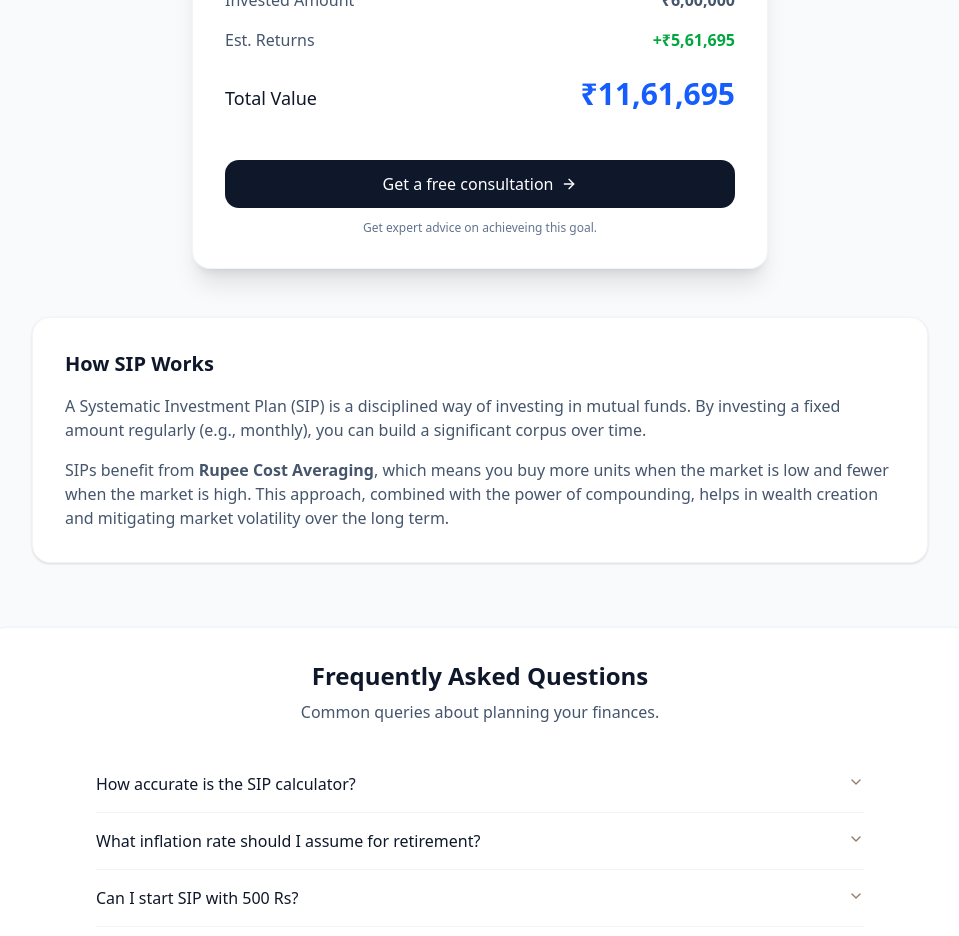
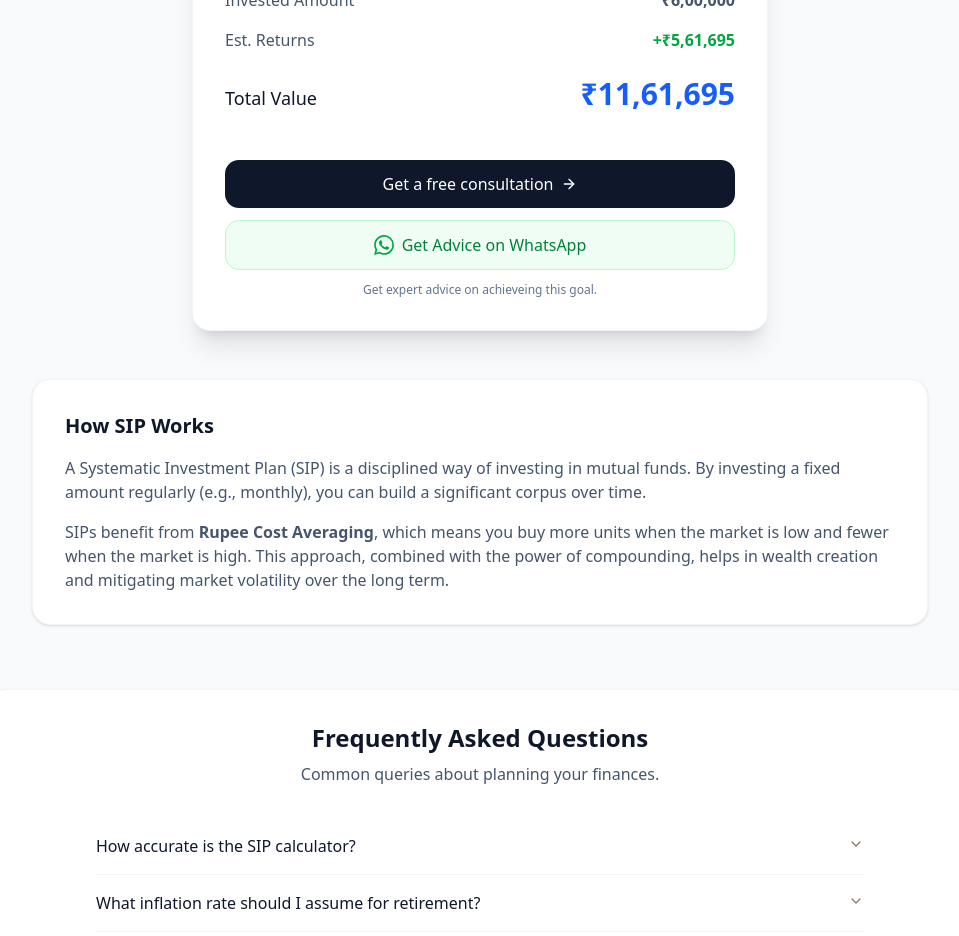
Before and after one commit to balumanthena/Nirvaana, a Next.js app: page /calculators in a window 1280 px wide. Shown: the part 1120-2056 px from the top of the page, without its empty margins (160-1119 px from the left). Built offline with nearby package versions, Linux system fonts and the light colour scheme; a web font is replaced by a local one.

Commit message:
Feat: Implement Context-Aware WhatsApp Automation

```diff
--- a/src/components/calculators/RetirementCalculator.tsx
+++ b/src/components/calculators/RetirementCalculator.tsx
@@ -181,7 +181,7 @@
                 </div>
 
                 {/* CTA */}
-                <div className="pt-6">
+                <div className="pt-6 flex flex-col gap-3">
                     <Link
                         href="/contact"
                         className="group flex items-center justify-center w-full px-6 py-3 bg-green-900 text-white font-medium rounded-xl hover:bg-green-800 transition-colors"
@@ -189,7 +189,24 @@
                         Plan your retirement
                         <ArrowRight className="w-4 h-4 ml-2 group-hover:translate-x-1 transition-transform" />
                     </Link>
-                    <p className="text-center text-xs text-slate-500 mt-3">
+
+                    <Link
+                        href={`https://wa.me/919182026548?text=${encodeURIComponent("Hi Nirvana Wealth Planner, I used the retirement planner and want help planning my retirement.")}`}
+                        target="_blank"
+                        onClick={() => {
+                            if (typeof window !== "undefined" && (window as any).clarity) {
+                                (window as any).clarity("event", "whatsapp_click_retirement");
+                            }
+                        }}
+                        className="group flex items-center justify-center w-full px-6 py-3 bg-green-50 text-green-700 font-medium rounded-xl hover:bg-green-100 transition-colors border border-green-200"
+                    >
+                        <svg viewBox="0 0 24 24" className="w-5 h-5 mr-2 fill-green-600" xmlns="http://www.w3.org/2000/svg">
+                            <path d="M17.472 14.382c-.297-.149-1.758-.867-2.03-.967-.273-.099-.471-.148-.67.15-.197.297-.767.966-.94 1.164-.173.199-.347.223-.644.075-.297-.15-1.255-.463-2.39-1.475-.883-.788-1.48-1.761-1.653-2.059-.173-.297-.018-.458.13-.606.134-.133.298-.347.446-.52.149-.174.198-.298.298-.497.099-.198.05-.371-.025-.52-.075-.149-.669-1.612-.916-2.207-.242-.579-.487-.5-.669-.51-.173-.008-.371-.01-.57-.01-.198 0-.52.074-.792.372-.272.297-1.04 1.016-1.04 2.479 0 1.462 1.065 2.875 1.213 3.074.149.198 2.096 3.2 5.077 4.487.709.306 1.262.489 1.694.625.712.227 1.36.195 1.871.118.571-.085 1.758-.719 2.006-1.413.248-.694.248-1.289.173-1.413-.074-.124-.272-.198-.57-.347m-5.421 7.403h-.004a9.87 9.87 0 01-5.031-1.378l-.361-.214-3.741.982.998-3.648-.235-.374a9.86 9.86 0 01-1.51-5.26c.001-5.45 4.436-9.884 9.888-9.884 2.64 0 5.122 1.03 6.988 2.898a9.825 9.825 0 012.893 6.994c-.003 5.45-4.437 9.884-9.885 9.884m8.413-18.297A11.815 11.815 0 0012.05 0C5.495 0 .16 5.335.157 11.892c0 2.096.547 4.142 1.588 5.945L.057 24l6.305-1.654a11.882 11.882 0 005.683 1.448h.005c6.554 0 11.89-5.335 11.893-11.893a11.821 11.821 0 00-3.48-8.413z" />
+                        </svg>
+                        Get Advice on WhatsApp
+                    </Link>
+
+                    <p className="text-center text-xs text-slate-500">
                         Is your current savings enough? Let's check.
                     </p>
                 </div>
--- a/src/components/calculators/RiskProfileQuiz.tsx
+++ b/src/components/calculators/RiskProfileQuiz.tsx
@@ -172,7 +172,7 @@
 
     if (showResult) {
         const result = calculateResult();
-        const whatsappMessage = `Hi Nirvana Wealth Planner, I just took your Risk Profile Quiz and I got: *${result.label}*. I'd like some guidance on where to invest.`;
+        const whatsappMessage = `Hi Nirvana Wealth Planner, my risk profile is ${result.label}. Please guide me.`;
 
         return (
             <div className="bg-white rounded-3xl shadow-xl border border-slate-100 p-8 md:p-12 text-center animate-in zoom-in-95 duration-500">
--- a/src/components/calculators/SipCalculator.tsx
+++ b/src/components/calculators/SipCalculator.tsx
@@ -159,7 +159,7 @@
                 </div>
 
                 {/* CTA */}
-                <div className="pt-6">
+                <div className="pt-6 flex flex-col gap-3">
                     <Link
                         href="/contact"
                         className="group flex items-center justify-center w-full px-6 py-3 bg-slate-900 text-white font-medium rounded-xl hover:bg-slate-800 transition-colors"
@@ -167,7 +167,25 @@
                         Get a free consultation
                         <ArrowRight className="w-4 h-4 ml-2 group-hover:translate-x-1 transition-transform" />
                     </Link>
-                    <p className="text-center text-xs text-slate-500 mt-3">
+
+                    <Link
+                        href={`https://wa.me/919182026548?text=${encodeURIComponent("Hi Nirvana Wealth Planner, I calculated my SIP and would like personalized investment advice.")}`}
+                        target="_blank"
+                        onClick={() => {
+                            if (typeof window !== "undefined" && (window as any).clarity) {
+                                (window as any).clarity("event", "whatsapp_click_sip");
+                            }
+                        }}
+                        className="group flex items-center justify-center w-full px-6 py-3 bg-green-50 text-green-700 font-medium rounded-xl hover:bg-green-100 transition-colors border border-green-200"
+                    >
+                        {/* Simple WhatsApp-like icon using standard SVG path or just text */}
+                        <svg viewBox="0 0 24 24" className="w-5 h-5 mr-2 fill-green-600" xmlns="http://www.w3.org/2000/svg">
+                            <path d="M17.472 14.382c-.297-.149-1.758-.867-2.03-.967-.273-.099-.471-.148-.67.15-.197.297-.767.966-.94 1.164-.173.199-.347.223-.644.075-.297-.15-1.255-.463-2.39-1.475-.883-.788-1.48-1.761-1.653-2.059-.173-.297-.018-.458.13-.606.134-.133.298-.347.446-.52.149-.174.198-.298.298-.497.099-.198.05-.371-.025-.52-.075-.149-.669-1.612-.916-2.207-.242-.579-.487-.5-.669-.51-.173-.008-.371-.01-.57-.01-.198 0-.52.074-.792.372-.272.297-1.04 1.016-1.04 2.479 0 1.462 1.065 2.875 1.213 3.074.149.198 2.096 3.2 5.077 4.487.709.306 1.262.489 1.694.625.712.227 1.36.195 1.871.118.571-.085 1.758-.719 2.006-1.413.248-.694.248-1.289.173-1.413-.074-.124-.272-.198-.57-.347m-5.421 7.403h-.004a9.87 9.87 0 01-5.031-1.378l-.361-.214-3.741.982.998-3.648-.235-.374a9.86 9.86 0 01-1.51-5.26c.001-5.45 4.436-9.884 9.888-9.884 2.64 0 5.122 1.03 6.988 2.898a9.825 9.825 0 012.893 6.994c-.003 5.45-4.437 9.884-9.885 9.884m8.413-18.297A11.815 11.815 0 0012.05 0C5.495 0 .16 5.335.157 11.892c0 2.096.547 4.142 1.588 5.945L.057 24l6.305-1.654a11.882 11.882 0 005.683 1.448h.005c6.554 0 11.89-5.335 11.893-11.893a11.821 11.821 0 00-3.48-8.413z" />
+                        </svg>
+                        Get Advice on WhatsApp
+                    </Link>
+
+                    <p className="text-center text-xs text-slate-500">
                         Get expert advice on achieveing this goal.
                     </p>
                 </div>
--- a/src/components/shared/WhatsAppButton.tsx
+++ b/src/components/shared/WhatsAppButton.tsx
@@ -4,7 +4,7 @@
 
 export const WhatsAppButton = () => {
     const phoneNumber = "919182026548";
-    const message = "Hi Nirvana Wealth Planner, I’m interested in financial planning.";
+    const message = "Hi Nirvana Wealth Planner, I’m looking for financial guidance.";
     const encodedMessage = encodeURIComponent(message);
     const whatsappUrl = `https://wa.me/${phoneNumber}?text=${encodedMessage}`;
 
```
